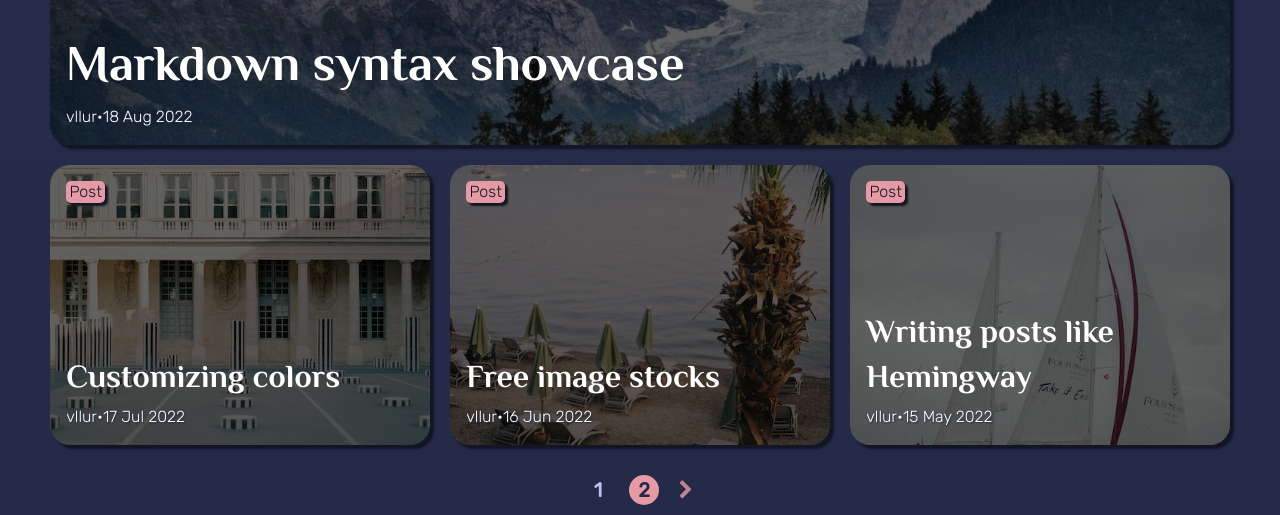
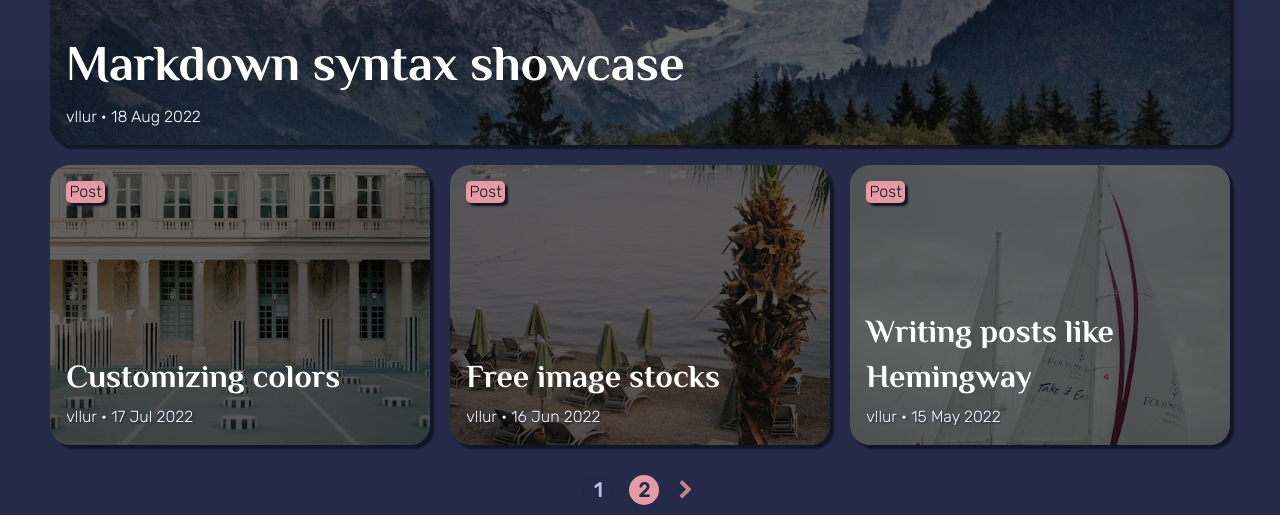
Before and after one commit to vllur/Magazine, a Jekyll site: the page built from index.html, in a window 1280 px wide. Shown: the part 702-1217 px from the top of the page. Built offline with Jekyll 4.4.1, drawn with Linux system fonts in a browser that asks for light colours; the list of posts is cut into pages by our own code.

Commit message:
Fixed card info

```diff
--- a/index.html
+++ b/index.html
@@ -13,7 +13,7 @@ layout: default
         <a href="{{- post.url | relative_url -}}" style="background-image: url('{{- post.img -}}')">
           <aside>{{- post.tag -}}</aside>
           <h2>{{- post.title -}}</h2>
-          <aside>{{- post.author -}} &bull; {{- post.date | date_to_string -}}</aside>
+          <aside>{{- post.author -}}&nbsp;&bull;&nbsp;{{- post.date | date_to_string -}}</aside>
         </a>
       </article>
     </li>
```
